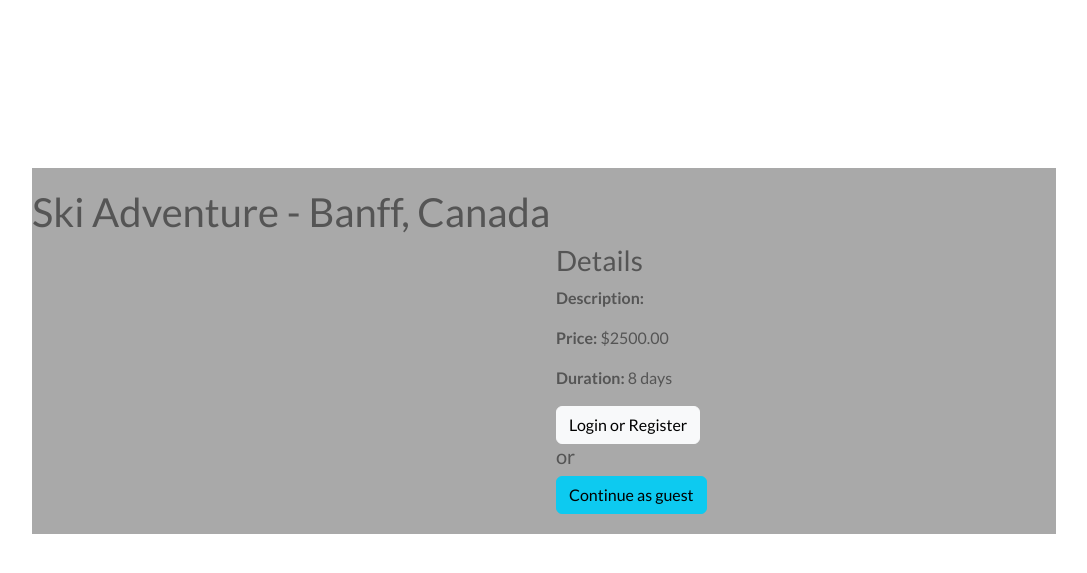
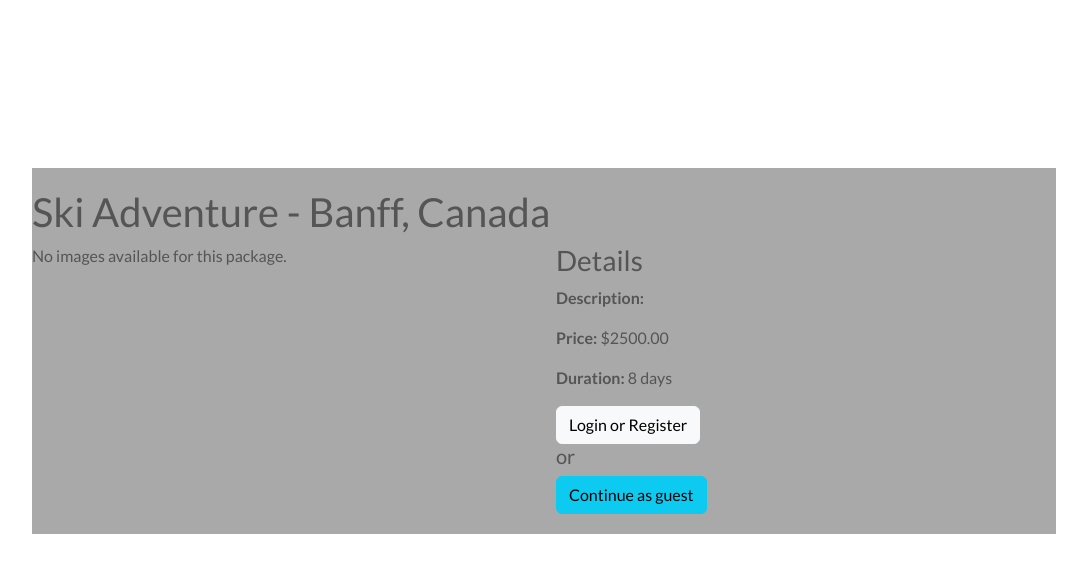
Before and after one commit to Alexiou981/elite-escapes, a Django app: page /packages/2 in a window 1280 px wide. Shown: the part 56-629 px from the top of the page, without its empty margins (96-1183 px from the left). Run offline with Django 3.2, Linux system fonts and the light colour scheme; data comes from the database, SQL or seed files in the repository; tables that the repository leaves empty hold one stand-in row (values such as "Sample post"); some libraries are stand-ins or nearby versions.

Commit message:
added image carousel

```diff
--- a/home/templates/home/package_details.html
+++ b/home/templates/home/package_details.html
@@ -5,8 +5,26 @@
     <h1>{{ package.name }}</h1>
     <div class="row">
         <div class="col-md-6">
-            {% if package.image %}
-                <img src="{{ package.image.url }}" class="img-fluid" alt="{{ package.name }}">
+            {% if package.images.all %}
+                <div id="packageCarousel" class="carousel slide" data-bs-ride="carousel">
+                    <div class="carousel-inner">
+                        {% for image in package.images.all %}
+                            <div class="carousel-item {% if forloop.first %}active{% endif %}">
+                                <img src="{{ image.image.url }}" class="d-block w-100" alt="Image for {{ package.name }}">
+                            </div>
+                        {% endfor %}
+                    </div>
+                    <button class="carousel-control-prev" type="button" data-bs-target="#packageCarousel" data-bs-slide="prev">
+                        <span class="carousel-control-prev-icon" aria-hidden="true"></span>
+                        <span class="visually-hidden">Previous</span>
+                    </button>
+                    <button class="carousel-control-next" type="button" data-bs-target="#packageCarousel" data-bs-slide="next">
+                        <span class="carousel-control-next-icon" aria-hidden="true"></span>
+                        <span class="visually-hidden">Next</span>
+                    </button>
+                </div>
+            {% else %}
+                <p>No images available for this package.</p>
             {% endif %}
         </div>
         <div class="col-md-6">
@@ -17,12 +35,11 @@
             {% if user.is_authenticated %}
                 <a href="{% url 'add_to_bag' package.id %}" class="btn btn-primary">Book Now</a>
             {% else %}
-            <a href="{% url 'account_login' %}" class="btn btn-light">Login or Register</a>
-            <h5>or</h5>
-            <a href="{% url 'add_to_bag' package.id %}" class="btn btn-info">Continue as guest</a>
-            {% endif%}
+                <a href="{% url 'account_login' %}" class="btn btn-light">Login or Register</a>
+                <h5>or</h5>
+                <a href="{% url 'add_to_bag' package.id %}" class="btn btn-info">Continue as guest</a>
+            {% endif %}
         </div>
-
     </div>
 </div>
 {% endblock %}
```
